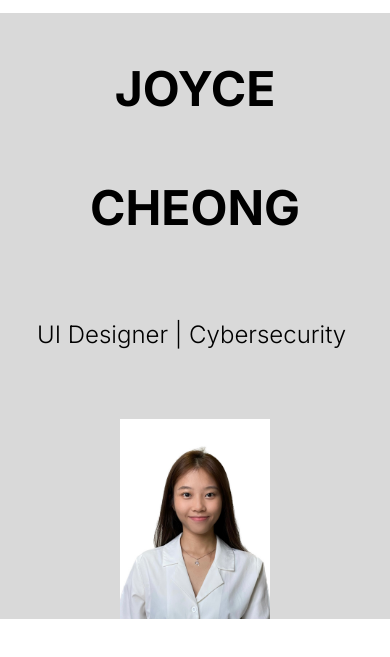
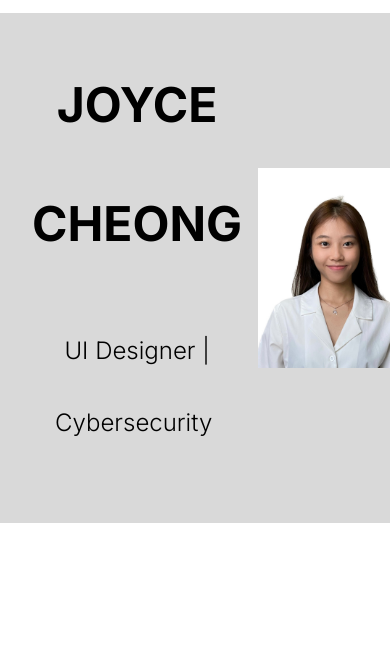
Before and after one commit to yaooo02/jiayao, a website built with Parcel: page index.html in a window 390 px wide. Shown: the part 67-724 px from the top of the page. Built offline with nearby package versions, Linux system fonts and the light colour scheme.

Commit message:
try again

```diff
--- a/home-page.css
+++ b/home-page.css
@@ -118,8 +118,10 @@
   justify-content: space-between;
 }
 .my-pic {
-  height: 100px;
-  width: 50px;
+  width: auto;
+  min-width: 50px;
+  min-height: 100px;
+  height: auto;
 }
 .navbar-close-menu {
   display: flex;
@@ -196,8 +198,10 @@
     padding-bottom: var(--dl-space-space-unit);
   }
   .my-pic{
-    width: 150px;
-    height: 200px;
+    width: auto;
+    min-width: 150px;
+    min-height: 200px;
+    height: auto;
   }
   .navbar-icon2 {
     width: 30px;
@@ -504,16 +508,16 @@
   color: var(--dl-color-default-9d0b11);
   margin-top: var(--dl-space-space-halfunit);
 }
-.home-page-content{
+.home-page-title{
   display: flex;
   padding: var(--dl-space-space-unit);
-  align-self: center;
+  align-self: stretch;
   /* margin-top: var(--dl-space-space-unit); */
   align-items: center;
   /* margin-left: var(--dl-space-space-twounits);
   margin-right: var(--dl-space-space-twounits);
   margin-bottom: var(--dl-space-space-unit); */
-  flex-direction: row;
+  flex-direction: column;
   /* justify-content: space-between; */
   background-color: var(--dl-color-gray-900);
 }
@@ -526,7 +530,7 @@
   /* margin-left: var(--dl-space-space-twounits);
   margin-right: var(--dl-space-space-twounits);
   margin-bottom: var(--dl-space-space-unit); */
-  flex-direction: column;
+  flex-direction: row;
   justify-content: space-between;
   background-color: var(--dl-color-gray-900);
 }
--- a/index.html
+++ b/index.html
@@ -411,15 +411,14 @@
       </div>
 
       <!-- contents of home page design -->
-      <div class="home-page-content">
-        <div class="home-page-banner">
+      <div class="home-page-banner">
+        <div class="home-page-title">
           <h1 class="home-page-text14">JOYCE</h1>
           <h1 class="home-page-text14">CHEONG</h1>
           <span class="home-page-text15">
             UI Designer | Cybersecurity&nbsp;
           </span>
         </div>
-
         <img alt="Photo of Joyce" src="public/external/PicOfMe.jpg" class="my-pic" />
       </div>
 
```
